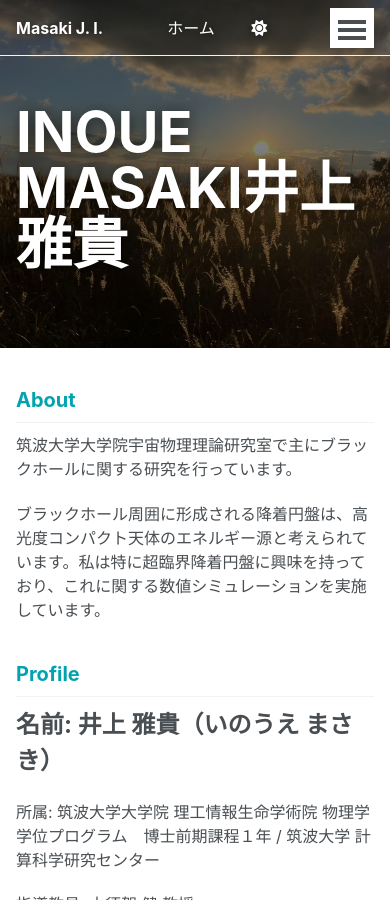
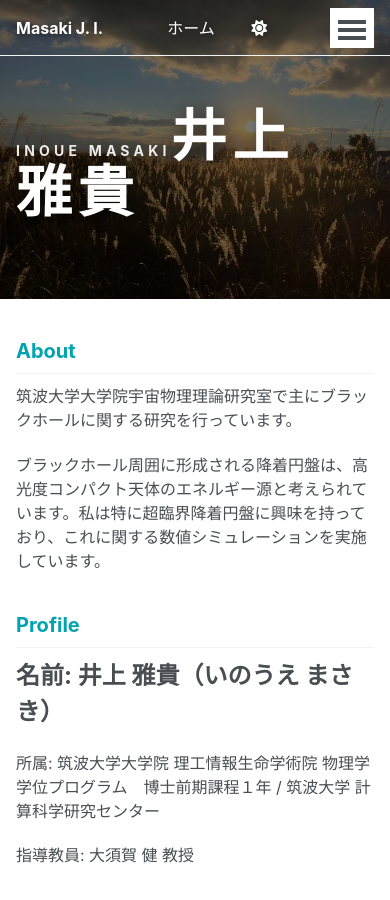
Before and after one commit to Masaki206/Masaki206.github.io, a Jekyll site: the page built from index.md, in a window 390 px wide and 900 px high. Built offline with Jekyll 4.4.1, drawn with Linux system fonts in a browser that asks for light colours; a script bundle is joined from its source files by our own code; library files that are not in the unit come from our copies.

Commit message:
Update main.scss

```diff
--- a/assets/css/main.scss
+++ b/assets/css/main.scss
@@ -267,37 +267,36 @@ h2 {
   font-size: 0.9em;
   color: #ccc;
 }
-/* --- ホーム（index）のヘッダータイトル調整 --- */
+/* --- ホーム（index）のヘッダータイトル：二段構え調整 --- */
 
-/* 1. タイトルエリア全体（h1）の設定 */
-.page__lead {
-  font-family: "Noto Serif JP", serif; /* 和風のフォントにする（お好みで） */
-  text-align: center;                  /* 中央寄せ */
+/* タイトル全体を囲む要素を整える */
+.page__hero-overlay .page__title {
+  font-family: "Noto Serif JP", serif;
+  display: flex;
+  flex-direction: column; /* 縦に並べる（これで上下に分かれます） */
+  align-items: center;    /* 中央に寄せる */
+  line-height: 1.2;       /* 行間を詰める */
 }
 
-/* 2. ローマ字部分（NAMAE）の設定 */
-.page__lead .title-en {
-  display: block;                /* 改行させる */
-  font-size: 0.4em !important;   /* 小さくする（元のタイトルの40%） */
-  font-weight: 300;              /* 細めにする */
-  letter-spacing: 0.2em;         /* 文字間隔を広げる */
-  margin-bottom: -0.5em;         /* 下の日本語との間隔を詰める */
-  opacity: 0.8;                  /* 少し透明にする */
-  text-transform: uppercase;     /* 全て大文字にする（お好みで） */
+/* 上のローマ字部分（小さく、間隔を空ける） */
+.title-en {
+  font-size: 0.3em !important;   /* かなり小さく */
+  letter-spacing: 0.3em;         /* 文字の間を広げてスタイリッシュに */
+  text-transform: uppercase;     /* 大文字にする */
+  opacity: 0.9;                  /* 少しだけ透かす */
+  margin-bottom: 0.2em;          /* 漢字との隙間を微調整 */
 }
 
-/* 3. 日本語部分（名前）の設定 */
-.page__lead .title-ja {
-  display: block;                /* 改行させる */
-  font-size: 1.8em !important;   /* 大きくする（元のタイトルの1.8倍） */
-  font-weight: 700;              /* 太くする */
-  margin-top: 0;
-  text-shadow: 2px 2px 15px rgba(0,0,0,0.5); /* 読みやすく影をつける */
+/* 下の漢字部分（ドカンと大きく） */
+.title-ja {
+  font-size: 1.4em !important;   /* 大きく */
+  font-weight: 700;              /* 太く */
+  letter-spacing: 0.1em;
+  text-shadow: 2px 2px 20px rgba(0,0,0,0.6); /* 影をしっかりつけて浮き立たせる */
 }
 
-/* 4. スマホ（狭い画面）での調整 */
+/* スマホ用の微調整 */
 @media (max-width: 600px) {
-  .page__lead .title-ja {
-    font-size: 1.4em !important; /* スマホでは少し小さく */
-  }
+  .title-ja { font-size: 1.0em !important; }
+  .title-en { font-size: 0.25em !important; }
 }
```
